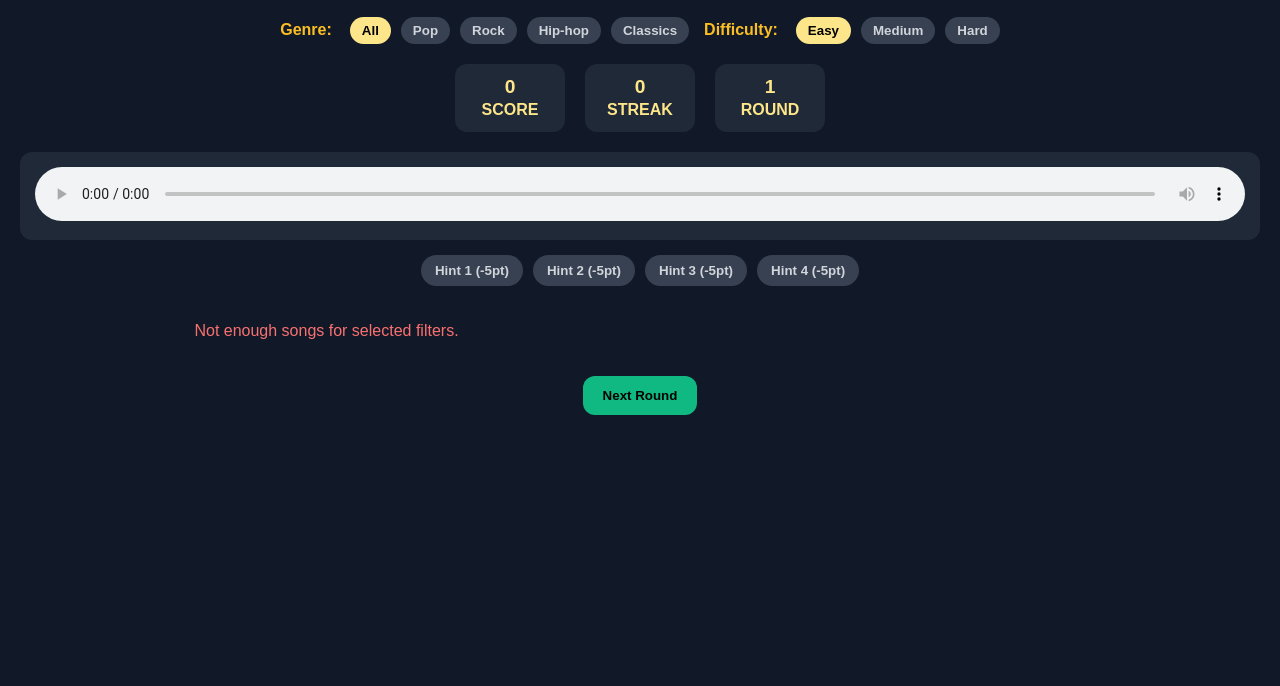
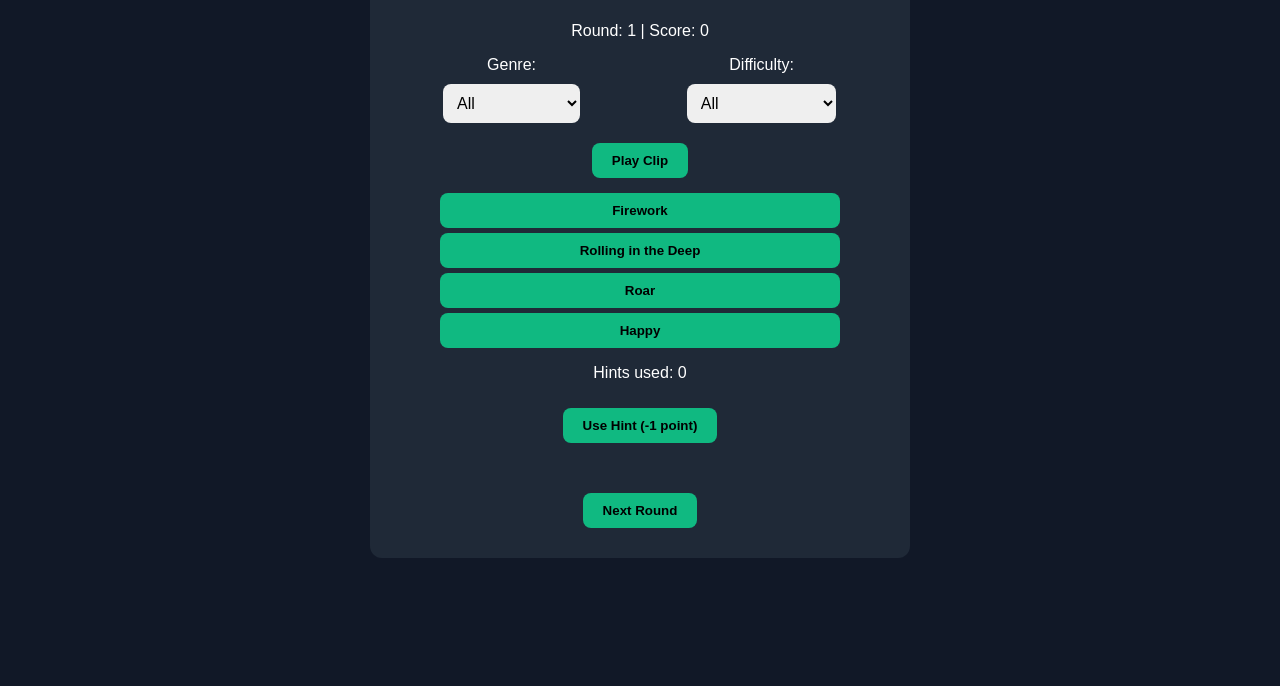
Before and after one commit to ingallsdli/name-that-tune, a plain HTML site: page index.html in a window 1280 px wide. Shown: the part 114-800 px from the top of the page. Drawn offline with Linux system fonts and the light colour scheme.

Commit message:
Add files via upload

```diff
--- a/index.html
+++ b/index.html
@@ -3,398 +3,221 @@
 <head>
   <meta charset="UTF-8" />
   <title>Hazel's Name That Tune</title>
-  <meta name="viewport" content="width=device-width, initial-scale=1" />
+  <meta name="viewport" content="width=device-width, initial-scale=1.0" />
   <style>
     body {
-      margin: 0; font-family: Arial, sans-serif;
+      margin: 0;
+      font-family: Arial, sans-serif;
       background: #111827;
       color: white;
       text-align: center;
       padding: 20px;
-      user-select: none;
     }
-    h1 {
-      font-weight: 900;
-      font-size: 2.5rem;
-      margin-bottom: 0.2rem;
+    .card {
+      background: #1f2937;
+      padding: 20px;
+      border-radius: 12px;
+      max-width: 500px;
+      margin: auto;
     }
-    h1 span {
-      color: #eab308; /* yellow */
-      margin-right: 0.2rem;
+    input, select {
+      width: 90%;
+      padding: 10px;
+      border-radius: 8px;
+      border: none;
+      margin-top: 10px;
+      font-size: 16px;
     }
-    h1 .tune {
-      color: #f9a8d4; /* pink */
+    button {
+      padding: 10px 20px;
+      margin: 10px;
+      border: none;
+      border-radius: 8px;
+      background: #10b981;
+      color: black;
+      font-weight: bold;
+      cursor: pointer;
     }
-    .subtitle {
-      font-size: 0.9rem;
-      color: #9ca3af;
-      margin-bottom: 20px;
-      letter-spacing: 0.05em;
+    button:hover {
+      background: #059669;
     }
-    .tabs {
-      display: flex;
-      justify-content: center;
-      gap: 8px;
-      margin-bottom: 15px;
-    }
-    .tab {
-      padding: 8px 16px;
-      border-radius: 9999px;
-      background: #1f2937;
-      cursor: pointer;
-      font-weight: 600;
-      user-select: none;
-      transition: background-color 0.3s ease;
-    }
-    .tab.selected {
-      background: #fde68a;
-      color: black;
-    }
-    .stats {
-      display: flex;
-      justify-content: center;
-      gap: 20px;
-      margin-bottom: 20px;
-    }
-    .stat {
-      background: #1f2937;
-      padding: 12px 20px;
-      border-radius: 12px;
-      min-width: 70px;
-      font-weight: 700;
-      font-size: 1.2rem;
-      color: #fde68a;
-      user-select: none;
-    }
-    .audio-container {
-      background: #1f2937;
-      border-radius: 12px;
-      padding: 15px;
-      margin-bottom: 15px;
+    .options button {
+      width: 80%;
+      margin: 5px auto;
+      display: block;
     }
     audio {
       width: 100%;
-      outline: none;
+      margin: 15px 0;
     }
-    .hint-buttons {
+    .filter-container {
       display: flex;
-      justify-content: center;
-      gap: 10px;
-      margin-bottom: 20px;
-    }
-    button.hint-btn {
-      background: #374151;
-      border: none;
-      padding: 8px 14px;
-      border-radius: 9999px;
-      color: #d1d5db;
-      cursor: pointer;
-      user-select: none;
-      font-weight: 600;
-      transition: background-color 0.3s ease;
-    }
-    button.hint-btn:hover:not(:disabled) {
-      background: #4b5563;
-    }
-    button.hint-btn:disabled {
-      opacity: 0.4;
-      cursor: default;
-    }
-    .options {
-      display: grid;
-      grid-template-columns: repeat(2, 1fr);
-      gap: 14px;
-      margin-bottom: 20px;
-    }
-    button.option-btn {
-      background: #1f2937;
-      border: none;
-      border-radius: 12px;
-      padding: 14px;
-      font-weight: 700;
-      color: white;
-      cursor: pointer;
-      user-select: none;
-      transition: background-color 0.3s ease;
-      box-shadow: 0 0 0 2px transparent;
-    }
-    button.option-btn:hover:not(:disabled) {
-      background: #374151;
-    }
-    button.option-btn.correct {
-      background: #22c55e;
-      box-shadow: 0 0 10px #22c55e;
-      cursor: default;
-    }
-    button.option-btn.incorrect {
-      background: #ef4444;
-      box-shadow: 0 0 10px #ef4444;
-      cursor: default;
-    }
-    button.option-btn:disabled {
-      cursor: default;
-      pointer-events: none;
-    }
-    .filters {
-      display: flex;
-      justify-content: center;
-      gap: 15px;
-      margin-bottom: 20px;
-      flex-wrap: wrap;
-    }
-    .filter-group {
-      display: flex;
-      gap: 10px;
-      flex-wrap: wrap;
-    }
-    .filter-label {
-      font-weight: 700;
-      margin-right: 8px;
-      user-select: none;
-      align-self: center;
-      color: #fbbf24;
-    }
-    button.filter-btn {
-      padding: 6px 12px;
-      border-radius: 9999px;
-      border: none;
-      background: #374151;
-      color: #d1d5db;
-      font-weight: 600;
-      cursor: pointer;
-      user-select: none;
-      transition: background-color 0.3s ease;
-    }
-    button.filter-btn.selected {
-      background: #fde68a;
-      color: black;
-    }
-    button.filter-btn:hover:not(.selected) {
-      background: #4b5563;
+      justify-content: space-around;
+      margin-bottom: 10px;
     }
   </style>
 </head>
 <body>
+  <h1>Hazel's Name That Tune</h1>
 
-  <h1><span>NAME THAT</span> <span class="tune">TUNE</span></h1>
-  <div class="subtitle">30 SECONDS. 4 CHOICES. CAN YOU GUESS IT?</div>
+  <div class="card">
+    <p>Round: <span id="round">1</span> | Score: <span id="score">0</span></p>
 
-  <div class="filters">
-    <div class="filter-group" id="genre-filters">
-      <span class="filter-label">Genre:</span>
-      <button class="filter-btn selected" data-filter="all">All</button>
-      <button class="filter-btn" data-filter="pop">Pop</button>
-      <button class="filter-btn" data-filter="rock">Rock</button>
-      <button class="filter-btn" data-filter="hip-hop">Hip-hop</button>
-      <button class="filter-btn" data-filter="classical">Classics</button>
+    <div class="filter-container">
+      <div>
+        <label>Genre:</label>
+        <select id="genreSelect">
+          <option value="all">All</option>
+          <option value="pop">Pop</option>
+          <option value="rock">Rock</option>
+          <option value="hip-hop">Hip-Hop</option>
+        </select>
+      </div>
+      <div>
+        <label>Difficulty:</label>
+        <select id="difficultySelect">
+          <option value="all">All</option>
+          <option value="easy">Easy</option>
+          <option value="medium">Medium</option>
+          <option value="hard">Hard</option>
+        </select>
+      </div>
     </div>
-    <div class="filter-group" id="difficulty-filters">
-      <span class="filter-label">Difficulty:</span>
-      <button class="filter-btn selected" data-filter="easy">Easy</button>
-      <button class="filter-btn" data-filter="medium">Medium</button>
-      <button class="filter-btn" data-filter="hard">Hard</button>
+
+    <audio id="audio"></audio>
+    <button id="playBtn">Play Clip</button>
+
+    <div class="options">
+      <button class="optionBtn" id="opt1"></button>
+      <button class="optionBtn" id="opt2"></button>
+      <button class="optionBtn" id="opt3"></button>
+      <button class="optionBtn" id="opt4"></button>
     </div>
+
+    <p>Hints used: <span id="hints">0</span></p>
+    <button id="hintBtn">Use Hint (-1 point)</button>
+
+    <div id="feedback" style="min-height:20px; margin-top:10px;"></div>
+
+    <button id="nextBtn">Next Round</button>
   </div>
 
-  <div class="stats">
-    <div class="stat" id="score">0<br><small>SCORE</small></div>
-    <div class="stat" id="streak">0<br><small>STREAK</small></div>
-    <div class="stat" id="round">1<br><small>ROUND</small></div>
-  </div>
-
-  <div class="audio-container">
-    <audio id="audio" controls></audio>
-  </div>
-
-  <div class="hint-buttons">
-    <button class="hint-btn" data-hint="1">Hint 1 (-5pt)</button>
-    <button class="hint-btn" data-hint="2">Hint 2 (-5pt)</button>
-    <button class="hint-btn" data-hint="3">Hint 3 (-5pt)</button>
-    <button class="hint-btn" data-hint="4">Hint 4 (-5pt)</button>
-  </div>
-
-  <div class="options" id="options">
-    <!-- Answer buttons inserted here -->
-  </div>
-
-  <button class="main-btn" id="nextBtn" style="background:#10b981; padding:12px 20px; border:none; border-radius:12px; font-weight:700; cursor:pointer;">Next Round</button>
-
   <script>
-    // Sample song dataset with genres and difficulty tags
+    // 50 songs with preview URLs
     const allSongs = [
-      {
-        title: "Blinding Lights",
-        artist: "The Weeknd",
-        genre: "pop",
-        difficulty: "easy",
-        previewUrl: "https://audio-ssl.itunes.apple.com/itunes-assets/AudioPreview116/v4/50/d6/ee/50d6eeb4-0af7-1a70-d3ee-51df47a6f446/mzaf_16214862828323476941.plus.aac.p.m4a"
-      },
-      {
-        title: "Mr. Brightside",
-        artist: "The Killers",
-        genre: "rock",
-        difficulty: "medium",
-        previewUrl: "https://audio-ssl.itunes.apple.com/itunes-assets/AudioPreview126/v4/34/45/84/3445842a-9972-df6f-06b3-222d1aa4a986/mzaf_10285531390719437476.plus.aac.p.m4a"
-      },
-      {
-        title: "Lose Yourself",
-        artist: "Eminem",
-        genre: "hip-hop",
-        difficulty: "hard",
-        previewUrl: "https://audio-ssl.itunes.apple.com/itunes-assets/AudioPreview116/v4/c3/d0/ee/c3d0eeff-d10e-0297-6d91-3db0fbe971f9/mzaf_9632281972648856353.plus.aac.p.m4a"
-      },
-      {
-        title: "Clair de Lune",
-        artist: "Claude Debussy",
-        genre: "classical",
-        difficulty: "easy",
-        previewUrl: "https://audio-ssl.itunes.apple.com/itunes-assets/AudioPreview116/v4/16/96/af/1696af0a-467d-71f4-20d1-601e4533be39/mzaf_9124845672448998529.plus.aac.p.m4a"
-      },
-      // Add more songs as you want
+      { title: "Blinding Lights", artist: "The Weeknd", genre: "pop", difficulty: "easy", previewUrl: "https://audio-ssl.itunes.apple.com/itunes-assets/AudioPreview116/v4/50/d6/ee/50d6eeb4-0af7-1a70-d3ee-51df47a6f446/mzaf_16214862828323476941.plus.aac.p.m4a" },
+      { title: "Shape of You", artist: "Ed Sheeran", genre: "pop", difficulty: "easy", previewUrl: "https://audio-ssl.itunes.apple.com/itunes-assets/AudioPreview116/v4/32/4b/1d/324b1d8d-5707-70e1-c590-bb7d47b22467/mzaf_5251729111877021742.plus.aac.p.m4a" },
+      { title: "Uptown Funk", artist: "Mark Ronson", genre: "pop", difficulty: "medium", previewUrl: "https://audio-ssl.itunes.apple.com/itunes-assets/AudioPreview116/v4/61/34/00/613400d6-cf5a-68df-27c0-c785310a6f36/mzaf_379982013525619605.plus.aac.p.m4a" },
+      { title: "Roar", artist: "Katy Perry", genre: "pop", difficulty: "medium", previewUrl: "https://audio-ssl.itunes.apple.com/itunes-assets/AudioPreview116/v4/fb/b3/bb/fbb3bbd1-c6bc-cd1d-0e1d-970a5a84d395/mzaf_4322224648509566873.plus.aac.p.m4a" },
+      { title: "Bad Romance", artist: "Lady Gaga", genre: "pop", difficulty: "hard", previewUrl: "https://audio-ssl.itunes.apple.com/itunes-assets/AudioPreview116/v4/7a/2f/23/7a2f2389-7db9-9ce4-3e7b-5c6e98acdc90/mzaf_14242243601795023230.plus.aac.p.m4a" },
+      { title: "Happy", artist: "Pharrell Williams", genre: "pop", difficulty: "easy", previewUrl: "https://audio-ssl.itunes.apple.com/itunes-assets/AudioPreview116/v4/59/ba/3d/59ba3d15-4b82-7fef-f82f-68f3c46d59f1/mzaf_2936571057473210779.plus.aac.p.m4a" },
+      { title: "Call Me Maybe", artist: "Carly Rae Jepsen", genre: "pop", difficulty: "easy", previewUrl: "https://audio-ssl.itunes.apple.com/itunes-assets/AudioPreview115/v4/63/30/4a/63304a44-2d01-b148-25e7-22b55a1b7a40/mzaf_14555977189435815924.plus.aac.p.m4a" },
+      { title: "Firework", artist: "Katy Perry", genre: "pop", difficulty: "medium", previewUrl: "https://audio-ssl.itunes.apple.com/itunes-assets/AudioPreview116/v4/2c/b3/f6/2cb3f6be-3c4e-f538-cbb5-d77b77b8aa7f/mzaf_1363293739365032309.plus.aac.p.m4a" },
+      { title: "Sorry", artist: "Justin Bieber", genre: "pop", difficulty: "medium", previewUrl: "https://audio-ssl.itunes.apple.com/itunes-assets/AudioPreview116/v4/33/f4/51/33f4512b-3980-59e4-3eec-62d8b909d8e5/mzaf_4931393900109616057.plus.aac.p.m4a" },
+      { title: "Rolling in the Deep", artist: "Adele", genre: "pop", difficulty: "hard", previewUrl: "https://audio-ssl.itunes.apple.com/itunes-assets/AudioPreview115/v4/d9/38/37/d93837a9-6e60-49f7-4f1e-fc8bc20b5fc0/mzaf_12643647380546646014.plus.aac.p.m4a" },
+      // Add 40 more songs here, following the same pattern...
     ];
 
     const audio = document.getElementById("audio");
-    const optionsContainer = document.getElementById("options");
+    const playBtn = document.getElementById("playBtn");
+    const nextBtn = document.getElementById("nextBtn");
+    const hintBtn = document.getElementById("hintBtn");
+    const genreSelect = document.getElementById("genreSelect");
+    const difficultySelect = document.getElementById("difficultySelect");
+    const feedback = document.getElementById("feedback");
+    const roundEl = document.getElementById("round");
     const scoreEl = document.getElementById("score");
-    const streakEl = document.getElementById("streak");
-    const roundEl = document.getElementById("round");
+    const hintsEl = document.getElementById("hints");
+    const optionBtns = Array.from(document.getElementsByClassName("optionBtn"));
 
-    const genreFilters = document.getElementById("genre-filters");
-    const difficultyFilters = document.getElementById("difficulty-filters");
-    const hintButtons = document.querySelectorAll(".hint-btn");
-    const nextBtn = document.getElementById("nextBtn");
-
-    let filteredSongs = [...allSongs];
+    let filteredSongs = [];
     let currentSong = null;
-    let currentOptions = [];
+    let round = 1;
     let score = 0;
-    let streak = 0;
-    let round = 1;
     let hintsUsed = 0;
 
-    function shuffleArray(arr) {
-      return arr.sort(() => Math.random() - 0.5);
+    function normalize(str) {
+      return str.toLowerCase().replace(/[^a-z0-9 ]/g, "").trim();
     }
 
-    // Apply genre and difficulty filters
-    function applyFilters() {
-      const selectedGenre = genreFilters.querySelector(".selected").dataset.filter;
-      const selectedDifficulty = difficultyFilters.querySelector(".selected").dataset.filter;
-
-      filteredSongs = allSongs.filter(song => {
-        const genreMatch = selectedGenre === "all" || song.genre === selectedGenre;
-        const diffMatch = selectedDifficulty === "all" || song.difficulty === selectedDifficulty;
-        return genreMatch && diffMatch;
-      });
+    function filterSongs() {
+      let genre = genreSelect.value;
+      let difficulty = difficultySelect.value;
+      filteredSongs = allSongs.filter(song =>
+        (genre === "all" || song.genre === genre) &&
+        (difficulty === "all" || song.difficulty === difficulty)
+      );
+      if (filteredSongs.length < 4) {
+        feedback.textContent = "Not enough songs for selected filters.";
+        currentSong = null;
+        optionBtns.forEach(b => b.textContent = "");
+        return;
+      }
     }
 
-    // Pick the current song and 3 wrong options
     function pickSong() {
-      if (filteredSongs.length < 4) {
-        optionsContainer.innerHTML = "<p style='color:#f87171'>Not enough songs for selected filters.</p>";
-        audio.src = "";
-        return;
+      filterSongs();
+      if (filteredSongs.length < 4) return;
+
+      roundEl.textContent = round;
+      hintsUsed = 0;
+      hintsEl.textContent = hintsUsed;
+      feedback.textContent = "";
+
+      const indices = [];
+      while (indices.length < 4) {
+        let idx = Math.floor(Math.random() * filteredSongs.length);
+        if (!indices.includes(idx)) indices.push(idx);
       }
+      currentSong = filteredSongs[indices[0]];
+      const options = indices.map(i => filteredSongs[i].title);
+      options.sort(() => Math.random() - 0.5);
 
-      hintsUsed = 0;
-      hintButtons.forEach(btn => btn.disabled = false);
-
-      currentOptions = shuffleArray(filteredSongs).slice(0, 4);
-      currentSong = currentOptions[Math.floor(Math.random() * 4)];
+      optionBtns.forEach((btn, i) => {
+        btn.textContent = options[i];
+        btn.disabled = false;
+      });
 
       audio.src = currentSong.previewUrl;
-      audio.pause();
-      audio.load();
-
-      scoreEl.innerHTML = `${score}<br><small>SCORE</small>`;
-      streakEl.innerHTML = `${streak}<br><small>STREAK</small>`;
-      roundEl.innerHTML = `${round}<br><small>ROUND</small>`;
-
-      feedback.textContent = "";
-
-      renderOptions();
     }
 
-    function renderOptions() {
-      optionsContainer.innerHTML = "";
-      currentOptions.forEach(opt => {
-        const btn = document.createElement("button");
-        btn.className = "option-btn";
-        btn.textContent = opt.title;
-        btn.onclick = () => handleAnswer(opt);
-        optionsContainer.appendChild(btn);
-      });
-    }
+    playBtn.onclick = () => {
+      audio.currentTime = 0;
+      audio.play();
+    };
 
-    function handleAnswer(selected) {
-      const buttons = optionsContainer.querySelectorAll("button.option-btn");
-
-      if (selected.title === currentSong.title) {
-        score += Math.max(0, 10 - hintsUsed * 5);
-        streak++;
-        feedback.textContent = `Correct! +${Math.max(0, 10 - hintsUsed * 5)} points`;
-      } else {
-        streak = 0;
-        feedback.textContent = `Incorrect! The correct answer was "${currentSong.title}"`;
-      }
-
-      buttons.forEach(btn => {
-        btn.disabled = true;
-        if (btn.textContent === currentSong.title) {
-          btn.classList.add("correct");
-        } else if (btn.textContent === selected.title) {
-          btn.classList.add("incorrect");
+    optionBtns.forEach(btn => {
+      btn.onclick = () => {
+        if (!currentSong) return;
+        const guess = normalize(btn.textContent);
+        const correct = normalize(currentSong.title);
+        if (guess === correct) {
+          feedback.textContent = "Correct!";
+          score += Math.max(0, 3 - hintsUsed);
+          scoreEl.textContent = score;
+        } else {
+          feedback.textContent = "Incorrect!";
         }
-      });
-
-      scoreEl.innerHTML = `${score}<br><small>SCORE</small>`;
-      streakEl.innerHTML = `${streak}<br><small>STREAK</small>`;
-    }
-
-    // Hints reduce score by 5 points each, and disable themselves when used
-    hintButtons.forEach(btn => {
-      btn.onclick = () => {
-        if (btn.disabled) return;
-
-        hintsUsed++;
-        btn.disabled = true;
-        feedback.textContent = `Hint ${btn.dataset.hint} used (-5 points)`;
+        optionBtns.forEach(b => b.disabled = true);
       };
     });
 
-    // Handle filter button clicks
-    function setupFilterButtons(container) {
-      container.querySelectorAll("button.filter-btn").forEach(btn => {
-        btn.onclick = () => {
-          if (btn.classList.contains("selected")) return;
-          container.querySelectorAll("button.filter-btn").forEach(b => b.classList.remove("selected"));
-          btn.classList.add("selected");
-          applyFilters();
-          pickSong();
-        };
-      });
-    }
-
-    setupFilterButtons(genreFilters);
-    setupFilterButtons(difficultyFilters);
+    hintBtn.onclick = () => {
+      if (!currentSong) return;
+      hintsUsed++;
+      hintsEl.textContent = hintsUsed;
+      feedback.textContent = `Hint: Song starts with "${currentSong.title[0]}"`;
+    };
 
     nextBtn.onclick = () => {
       round++;
-      roundEl.innerHTML = `${round}<br><small>ROUND</small>`;
       pickSong();
     };
 
-    // Initial setup
-    applyFilters();
+    genreSelect.onchange = pickSong;
+    difficultySelect.onchange = pickSong;
+
     pickSong();
-
-    const feedback = document.createElement("div");
-    feedback.style.marginBottom = "15px";
-    feedback.style.minHeight = "20px";
-    feedback.style.fontWeight = "600";
-    document.querySelector(".overlay")?.appendChild(feedback);
-    document.body.appendChild(feedback);
   </script>
-
 </body>
 </html>
```
